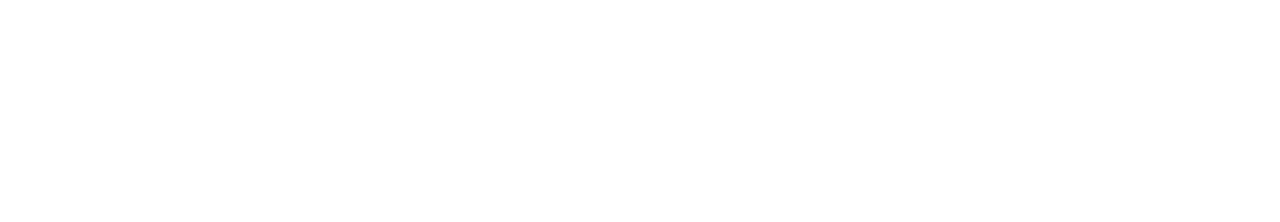
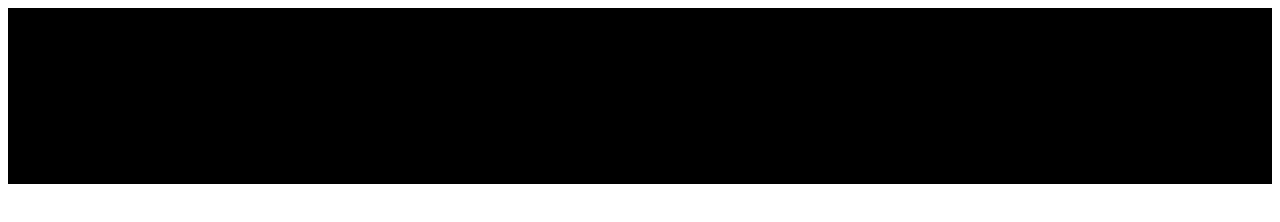
Before and after one commit to acciojob/Color-board-misterKumar, a website: page main.html in a window 1280 px wide. Drawn offline with Linux system fonts and the light colour scheme.

Commit message:
created a submission

```diff
--- a/main.html
+++ b/main.html
@@ -8,6 +8,9 @@
 
 <body>
 	<!-- the entire body must be written by student -->
+   <div class="container">
+
+	</div>
     <script type="text/javascript" src="./script.js">
 </script>
 
--- a/script.js
+++ b/script.js
@@ -1 +1,11 @@
 //your JS code here. If required.
+const container=document.querySelector('.container')
+
+for(let i =1 ; i<=800 ; i++)
+	{
+		const div=document.createElement('div');
+		div.classList.add('square');
+		container.appendChild(div);
+
+	}
+const squares = document.querySelectorAll('.square');
--- a/styles.css
+++ b/styles.css
@@ -1 +1,20 @@
 /*  your css code here. If applicable */
+.container {
+	display: flex;
+	flex-wrap: wrap;
+   background:black;
+
+}
+
+.square {
+  width: 14px;
+  height: 14px;
+  background-color: black;
+  margin: 1px;
+  transition: background-color 0.01s ease;
+}
+
+
+.square:hover {
+	background-color: white;
+}
```
